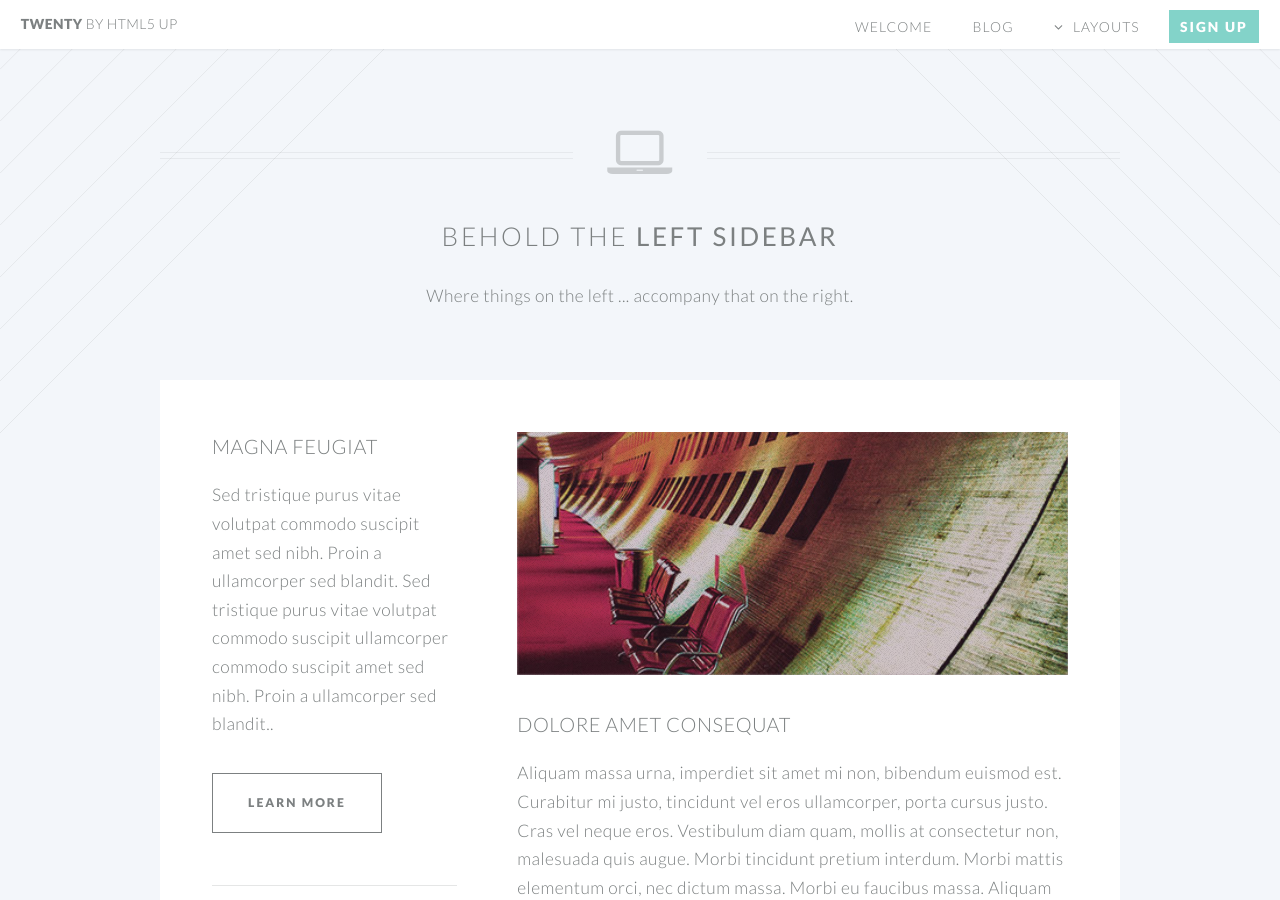
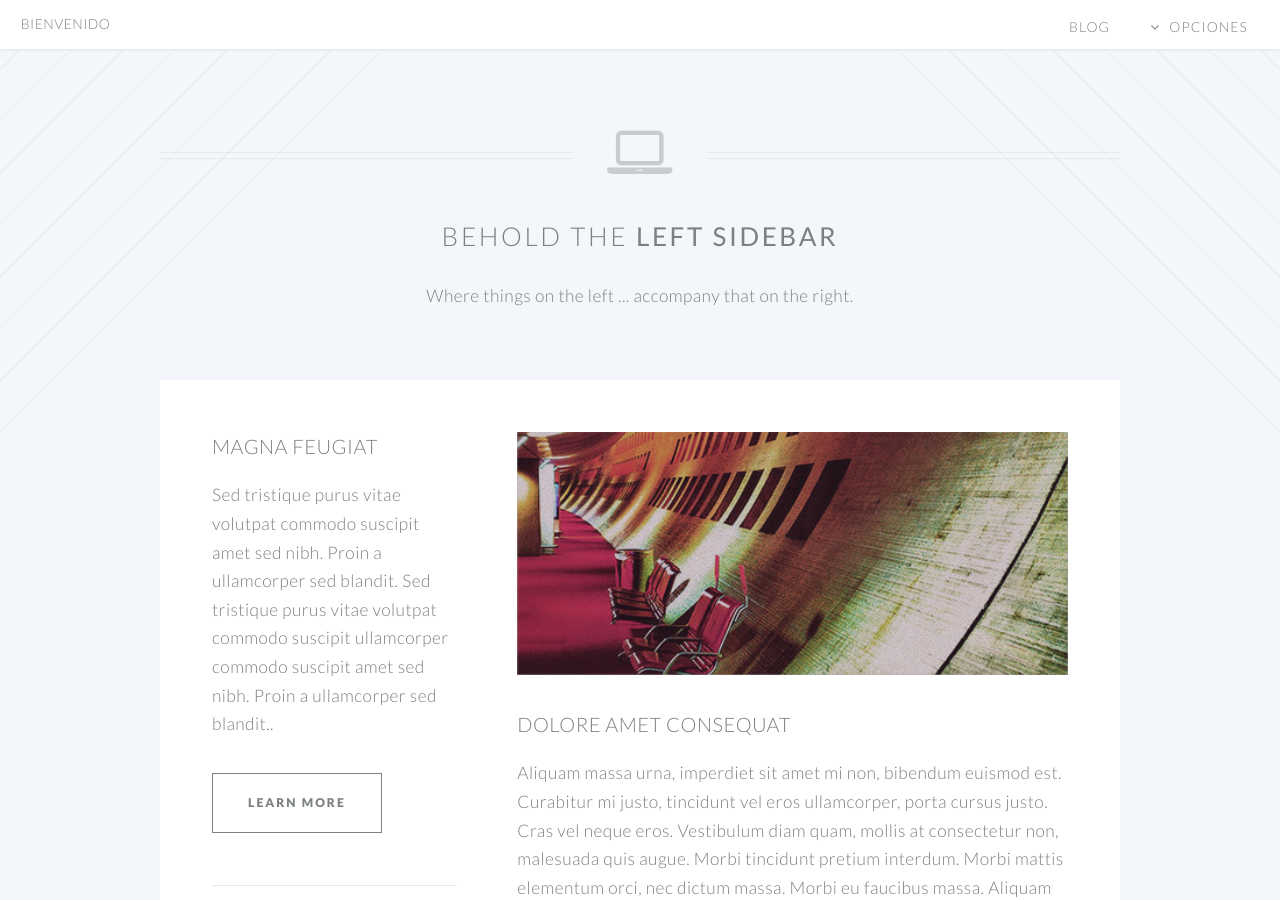
Before and after one commit to Vico2001/Vico2001.github.io, a Jekyll site: the page left-sidebar2.html, which Jekyll copies as it is, in a window 1280 px wide and 900 px high. Built offline with Jekyll 4.4.1, drawn with Linux system fonts in a browser that asks for light colours.

Commit message:
Update left-sidebar2.html

```diff
--- a/left-sidebar2.html
+++ b/left-sidebar2.html
@@ -31,31 +31,21 @@
 
 		<!-- Header -->
 			<header id="header">
-				<h1 id="logo"><a href="index.html">Twenty <span>by HTML5 UP</span></a></h1>
+				<h1 id="logo"><a href="index.html"> <span>Bienvenido</span></a></h1>
 				<nav id="nav">
 					<ul>
-						<li class="current"><a href="index.html">Welcome</a></li>
-                        <li><a href="/blog.html">Blog</a></li>
-						<li class="submenu">
-							<a href="">Layouts</a>
+
+                      				<li><a href="/blog.html">Blog</a></li>
+						      <li class="submenu">
+							<a href="">Opciones</a>
 							<ul>
-								<li><a href="left-sidebar.html">Left Sidebar</a></li>
+								<li><a href="left-sidebar2.html">Left Sidebar</a></li>
 								<li><a href="right-sidebar.html">Right Sidebar</a></li>
 								<li><a href="no-sidebar.html">No Sidebar</a></li>
 								<li><a href="contact.html">Contact</a></li>
-								<li class="submenu">
-									<a href="">Submenu</a>
-									<ul>
-										<li><a href="#">Dolore Sed</a></li>
-										<li><a href="#">Consequat</a></li>
-										<li><a href="#">Lorem Magna</a></li>
-										<li><a href="#">Sed Magna</a></li>
-										<li><a href="#">Ipsum Nisl</a></li>
-									</ul>
-								</li>
+
 							</ul>
 						</li>
-						<li><a href="#" class="button special">Sign Up</a></li>
 					</ul>
 				</nav>
 			</header>
```
